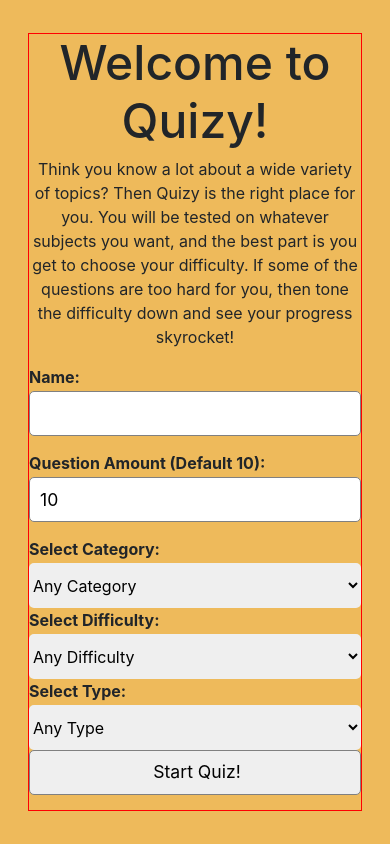
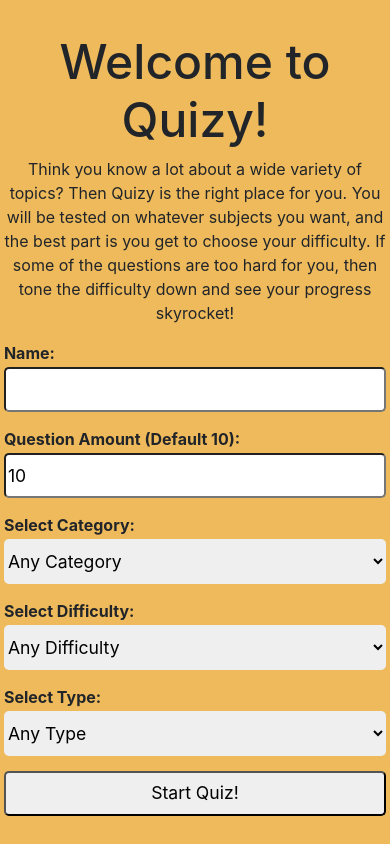
Before and after one commit to lgarc15/quizy-frontend, a React (Create React App) app: page / in a window 390 px wide. Built offline with nearby package versions, Linux system fonts and the light colour scheme.

Commit message:
add Question.js responsiveness for mobile.

```diff
--- a/src/components/Question.js
+++ b/src/components/Question.js
@@ -47,7 +47,7 @@ class Question extends React.Component {
     const { questionMeta, totalNumQuestions, answers, disabled } = this.props.location.state;
 
     return (
-      <div id="quizContainer">
+      <div className="main-content" id="quizContainer">
         <div id="quizProgress">
           Question {questionMeta.id}/{totalNumQuestions}
         </div>
--- a/src/components/Results.js
+++ b/src/components/Results.js
@@ -31,7 +31,7 @@ export default class Results extends React.Component {
     console.log(expanded);
 
     return (
-      <div id="result">
+      <div className="main-content" id="result">
         <h1>
           Quiz Results: {quizResults.numCorrect} /{" "}
           {quizResults.numTotalQuestions}
--- a/src/components/StartQuiz.js
+++ b/src/components/StartQuiz.js
@@ -67,7 +67,7 @@ class StartQuiz extends React.Component {
 
   render() {
     return (
-      <div id="startQuiz">
+      <div className="main-content" id="startQuiz">
         <h1 id="welcomeMessage">Welcome to Quizy!</h1>
         <p>
           Think you know a lot about a wide variety of topics? Then Quizy is the
--- a/src/stylesheets/Content.css
+++ b/src/stylesheets/Content.css
@@ -4,3 +4,39 @@
     justify-content: center;
     align-items: center;
 }
+
+#content .main-content {
+    flex-basis: 70%;
+}
+
+
+/* Extra small devices (portrait phones, less than 576px) */
+@media(max-width: 575.98px) {
+    #content .main-content {
+        /* border: 1px solid green; */
+        flex-basis: 98%;
+        padding-top: 20px;
+    }
+}
+
+/* Small devices (landscape phones, less than 768px) */
+@media(max-width: 767.98px) {}
+
+/* Medium devices (tablets, less than 992px) */
+@media(max-width: 991.98px) {}
+
+/* Large devices (desktops, less than 1200px) */
+@media(max-width: 1199.98px) {
+
+}
+
+/* Extra large devices (large desktops, 1200px and up) */
+@media(min-width: 1200px) {
+    #content .main-content {
+        /* border: 1px solid blue; */
+        /* flex-basis: 80%; */
+    }
+}
+
+/* // Extra large devices (large desktops) */
+/* // No media query since the extra-large breakpoint has no upper bound on its width */
--- a/src/stylesheets/Question.css
+++ b/src/stylesheets/Question.css
@@ -1,14 +1,16 @@
 #quizContainer {
-    flex-basis: 70%;
+
 }
 
 #quizProgress {
     text-align: center;
     font-weight: 700;
+    font-size: 2em;
+    margin-bottom: 15px;
 }
 
 #quizMeta {
-    border: 1px solid red;
+    /* border: 1px solid red; */
 }
 
 #quizQuestion {
@@ -20,6 +22,7 @@
     border-bottom: 12px solid rgb(83, 184, 225);
     border-left: 4px solid rgb(83, 184, 225);
     border-radius: 10px;
+    margin-bottom: 0;
 }
 
 #quizAnswers {
@@ -29,13 +32,14 @@
 }
 
 .quizAnswerBtn {
-    flex: 0 48%;
+    /* flex: 0 48%; */
+    flex-basis: 48%;
     /* transition-duration: 0.4s; */
     background-color: rgb(255, 255, 255);
     border: 1px solid rgb(83, 184, 225);
     padding: 25px 5px;
     border-radius: 15px;
-    margin-bottom: 20px;
+    margin-top: 20px;
     text-align: center;
     color: rgb(83, 184, 225);
     font-weight: 700;
@@ -52,3 +56,52 @@
     box-shadow: 4px 4px 5px grey;
     transform: translateY(1px);
 }
+
+/* Extra small devices (portrait phones, less than 576px) */
+@media(max-width: 575.98px) {
+
+}
+
+/* Small devices (landscape phones, less than 768px) */
+@media(max-width: 767.98px) {
+    #quizContainer {
+        /* align-self: flex-start; */
+    }
+
+    #quizProgress {
+        font-size: 1.4em;
+        margin-bottom: 10px;
+    }
+
+    #quizQuestion {
+        padding: 65px 5px;
+    }
+
+    .quizAnswerBtn {
+        flex-basis: 100%;
+        margin-top: 10px;
+        padding: 18px 5px;
+    }
+
+    #quizQuestion {
+        font-size: 1.5em;
+    }
+}
+
+/* Medium devices (tablets, less than 992px) */
+@media(max-width: 991.98px) {
+
+}
+
+/* Large devices (desktops, less than 1200px) */
+@media(max-width: 1199.98px) {
+
+}
+
+/* Extra large devices (large desktops, 1200px and up) */
+@media(min-width: 1200px) {
+
+}
+
+/* // Extra large devices (large desktops) */
+/* // No media query since the extra-large breakpoint has no upper bound on its width */
--- a/src/stylesheets/Results.css
+++ b/src/stylesheets/Results.css
@@ -1,5 +1,5 @@
 #result {
-    flex-basis: 70%;
+    /* flex-basis: 70%; */
     /* max-height: 100vh; */
     /* border: 1px solid red; */
     /* overflow: scroll; */
--- a/src/stylesheets/StartQuiz.css
+++ b/src/stylesheets/StartQuiz.css
@@ -1,7 +1,6 @@
 #startQuiz {
-    flex-basis: 65%;
+    /* flex-basis: 65%; */
     text-align: center;
-    border: 1px solid red;
 }
 
 #welcomeMessage {
@@ -19,19 +18,16 @@
     margin-bottom: 2px;
 }
 
-#quizSettingsForm input, select {
+#quizSettingsForm input, #quizSettingsForm select {
     height: 45px;
+    /* Make sure margin-bottom gets targetted for the child. */
     margin-bottom: 15px;
     margin-left: 0;
     margin-right: 0;
     font-size: 1.1em;
     border-radius: 5px;
-    border: 1px solid grey;
+    /* border: 1px solid grey; */
     /* padding: 10px 0; */
-}
-
-#quizSettingsForm input {
-    padding-left: 10px;
 }
 
 #quizSettingsForm select {
```
